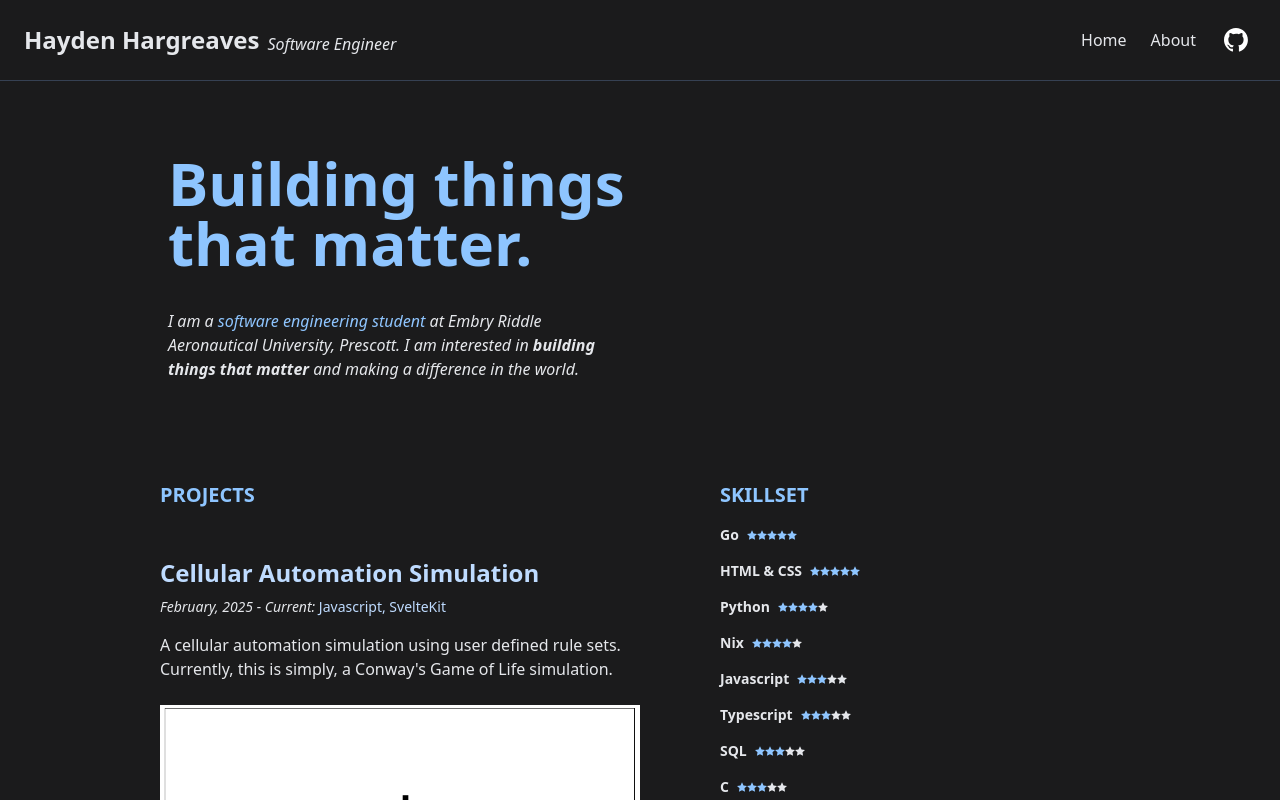
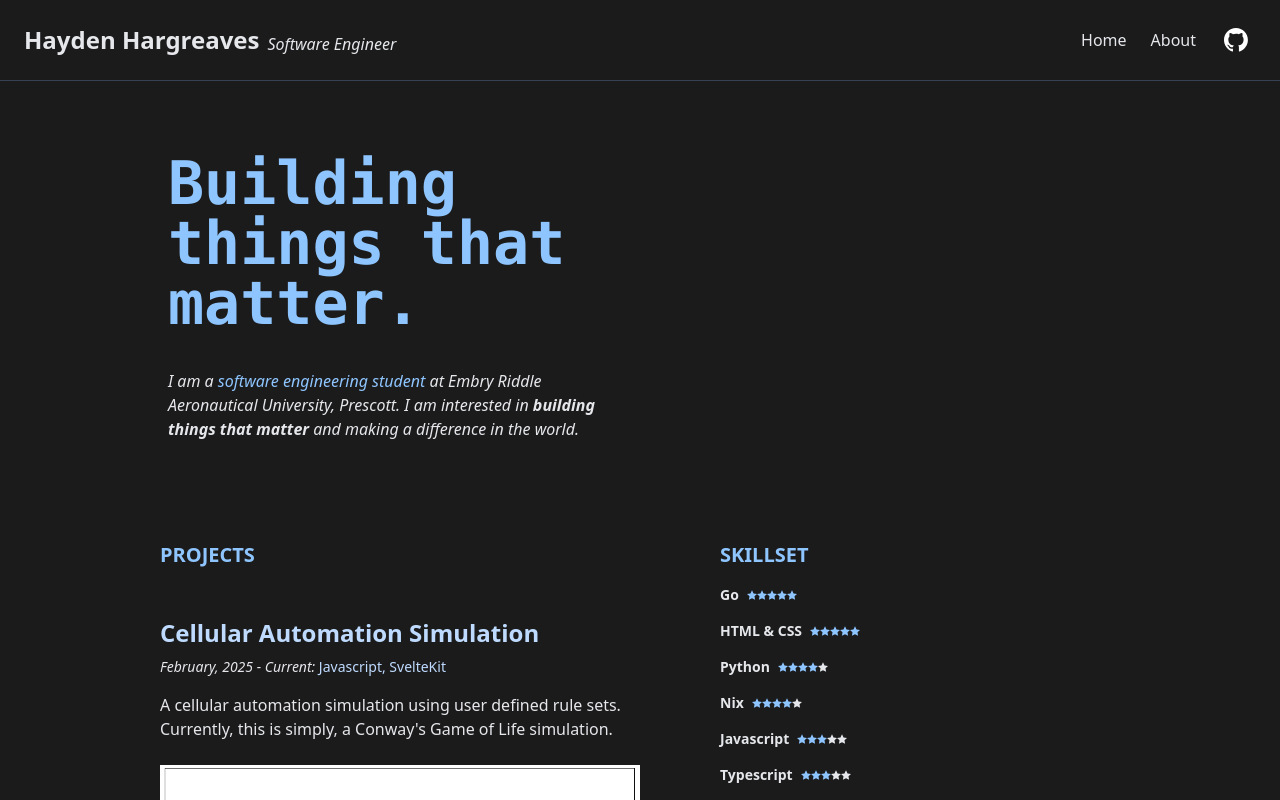
Before and after one commit to haydenhargreaves/hhargreaves.net, a SvelteKit app: page / in a window 1280 px wide. Shown: the top 800 px of the page. Built offline with nearby package versions, Linux system fonts and the light colour scheme.

Commit message:
FIX: Mono font on home page, not sure if I really like it though

```diff
--- a/src/routes/+page.svelte
+++ b/src/routes/+page.svelte
@@ -8,7 +8,9 @@
 	<div class="flex flex h-fit w-full">
 		<div class="flex size-full justify-end">
 			<div class="my-16 w-3/4">
-				<h1 class="p-2 text-6xl font-[600] text-blue-300">Building things that matter.</h1>
+				<h1 class="p-2 font-mono text-6xl font-[900] text-blue-300">
+					Building things that matter.
+				</h1>
 				<p class="my-5 p-2 text-gray-200 italic">
 					I am a <span class="text-blue-300">software engineering student</span> at Embry Riddle
 					Aeronautical University, Prescott. I am interested in
```
